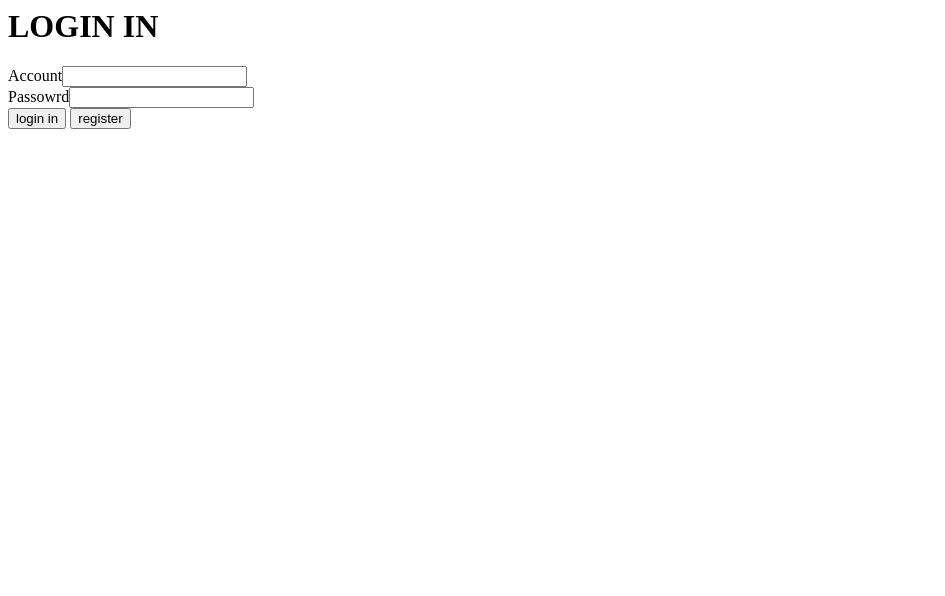
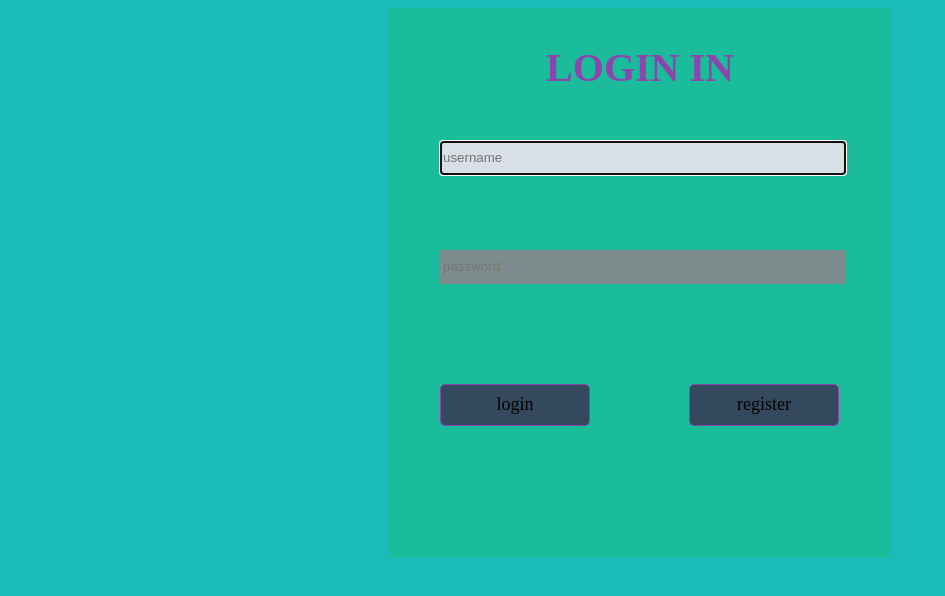
Before and after one commit to kongsicong/MyHomework, a plain HTML site: page Blog/login.html in a window 1280 px wide. Shown: the whole page, without its empty margins (0-945 px from the left). Drawn offline with Linux system fonts and the light colour scheme.

Commit message:
finish the login page ,start layout page

```diff
--- a/Blog/css/index.css
+++ b/Blog/css/index.css
@@ -0,0 +1,33 @@
+body {
+	width: 1280px;
+	min-width: 700px;
+	margin: auto;
+
+}
+#header {
+	background: #2ECC71;
+	opacity: 0.5;
+	filter: alpha(opacity=50);
+	-moz-opacity: 0.5;
+	height: 100px;
+	min-height: 80px;
+	width: 100%;
+}
+#content {
+	background: #95A5A6;
+	opacity: 0.3;
+	filter: alpha(opacity=30);
+	-moz-opacity: 0.3;
+	height: 700px;
+	min-height: 600px;
+	width: 100%;
+}
+#footer {
+	background: #2ECC71;
+	opacity: 0.5;
+	filter: alpha(opacity=50);
+	-moz-opacity: 0.5;
+	height: 100px;
+	min-height: 80px;
+	width: 100%;
+}
--- a/Blog/css/login.css
+++ b/Blog/css/login.css
@@ -1,5 +1,64 @@
-#login{
-	width:%50;
-	height:50%
+body {
+	background: #1ABCBA;
+	padding: 0;
+}
+.inputbox {
+	width: 80%;
+	height: 30px;
+	margin: 10% 10% 5% 10%;
+	background: #7F8C8D;
+	border: 1px solid #7F8C8D;
+}
+.inputbox:focus {
+	background: #D9DFE6;
+}
+#login {
+	background: #1ABC9C;
+	margin-top: 0;
+	margin-left: auto;
+	margin-right: auto;
+	position: relative;
+	min-width: 400px;
+	width: 500px;
+	height: 550px;
+	min-height: 500px;
 
 }
+#title {
+	color: #8E44AD;
+	line-height: 120px;
+	text-align: center;
+	position: relative;
+	margin: auto;
+	width: 50%;
+	height: 15%;
+	font-size: 40px;
+}
+#button {
+	box-orient: horizontal;
+	-moz-box-orient: horizontal;
+	-webkit-box-orient: horizontal;
+	margin: 10% 0 10% 0
+}
+#button>input,#go {
+	font: normal large bold;
+	color: #000000;
+	background: #34495E;
+	padding: 0 0 0 0;
+	width: 30%;
+	height: 42px;
+	margin: 5% 9% 5% 10%;
+	border: 1px solid #8E44AD;
+	border-top-left-radius: 5px;
+	border-top-right-radius: 5px;
+	border-bottom-left-radius: 5px;
+	border-bottom-right-radius: 5px;
+}
+#button>input:hover {
+	color: #E74C3C;
+	background: #E8E06E;
+}
+#go:hover {
+	color: #E74C3C;
+	background: #E8E06E;
+}
--- a/Blog/login.html
+++ b/Blog/login.html
@@ -1,17 +1,21 @@
-<!DOCTYPE>
+<!DOCTYPE html>
 <html>
 	<head>
 		<title>login page</title>
-		<link ref="stylesheet" text="text/css" href="css/login.css"/>
+		<meta http-equiv="Content-Type" content="text/html; charset=UTF-8" />
+		<link rel="stylesheet" type="text/css" href="css/login.css">
 	</head>
-	<body>
-		<div id="login">
-			<form>
-				<h1>LOGIN IN</h1>
-				Account<input type="text" name="account"/></br>
-				Passowrd<input type="text" name="password"/></br>
-				<input type="button" value="login in"/>
-				<input type="button" value="register"/>
+	<body >
+		<div id="login" >
+			<h1 id="title">LOGIN IN</h1>
+			<form >
+				<input type="text" name="account" placeholder="username" class="inputbox" autofocus="true"/></br>
+				<input type="text" name="password" placeholder="password" class="inputbox"/></br>
+				<div id="button">
+					<a href="index.html"><input type="button" value="login" id="go" /></a>
+					<input type="button" value="register" id="register"/>
+				</div>
+
 			</form>
 		</div>
 	</body>
```
Also changed, not shown: Blog/index.html (+19 -0 lines).
